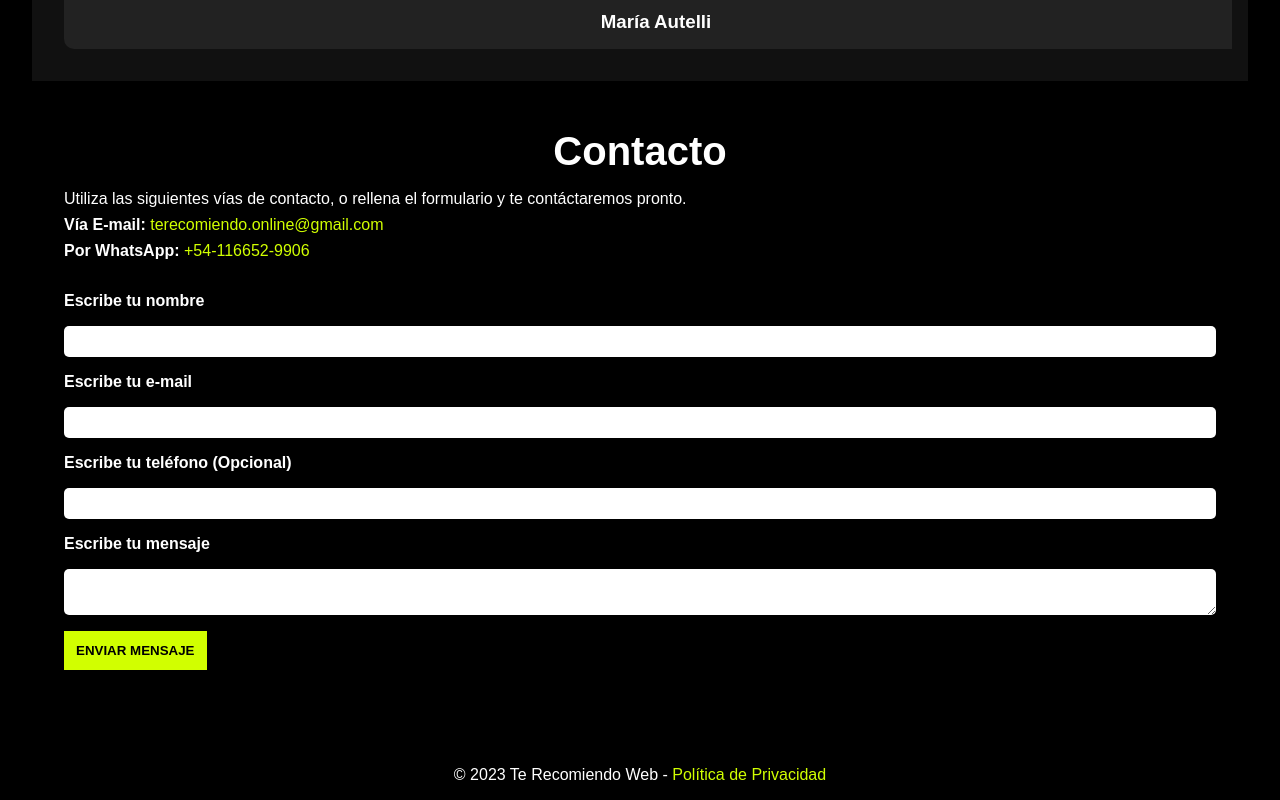
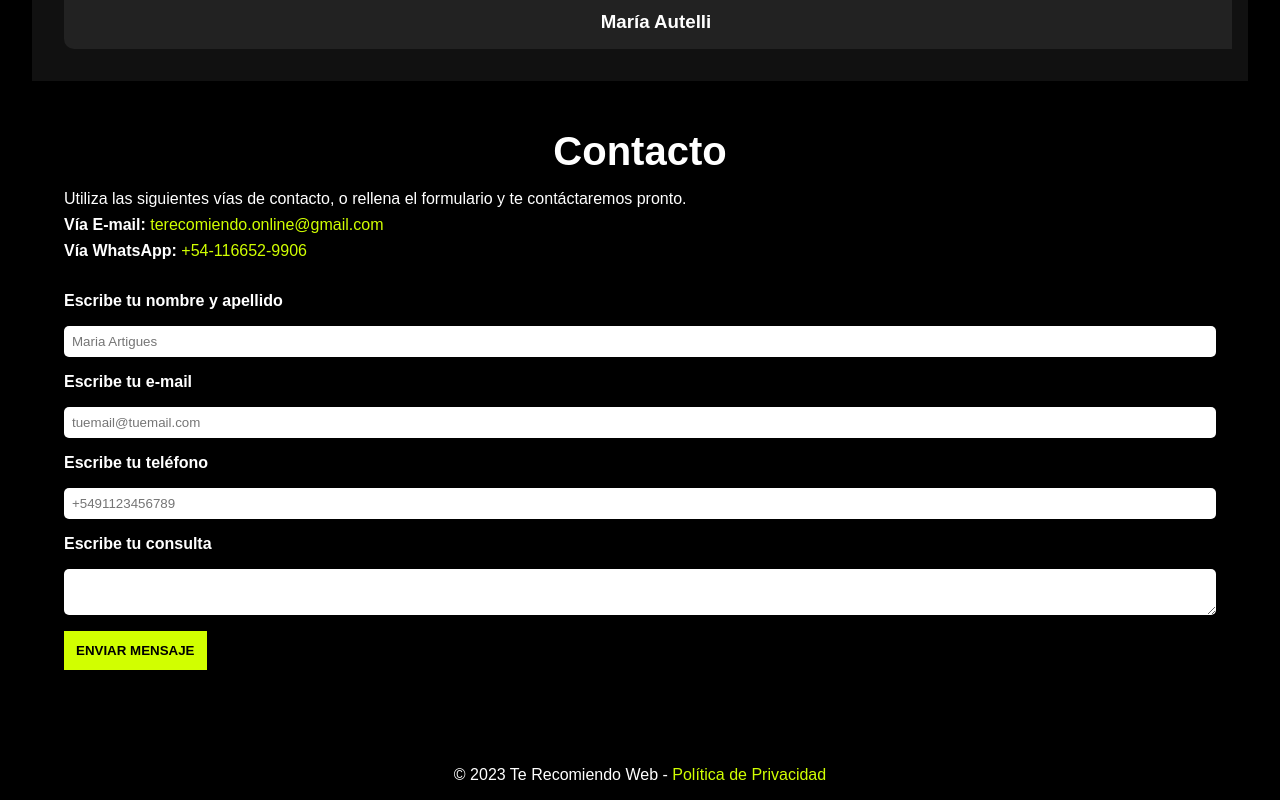
Before and after one commit to Mike2677Oro/Te-Recomiendo-WEB, a plain HTML site: page index.html in a window 1280 px wide. Shown: the part 2769-3569 px from the top of the page. Drawn offline with Linux system fonts and the light colour scheme.

Commit message:
three commit

```diff
--- a/index.html
+++ b/index.html
@@ -189,16 +189,16 @@
             <div class="contact-info">
                 <p>Utiliza las siguientes vías de contacto, o rellena el formulario y te contáctaremos pronto.</p>
                 <p><strong>Vía E-mail:</strong> <a href="mailto:terecomiendo.online@gmail.com">terecomiendo.online@gmail.com</a></p>
-                <p><strong>Por WhatsApp:</strong> <a href="https://api.whatsapp.com/send?phone=5491166529906 ">+54-116652-9906</a></p>
+                <p><strong>Vía WhatsApp:</strong> <a href="https://api.whatsapp.com/send?phone=5491166529906 ">+54-116652-9906</a></p>
             </div>
             <form id="contactForm">
-                <label for="name">Escribe tu nombre</label>
-                <input type="text" id="name" name="name" required>
+                <label for="name">Escribe tu nombre y apellido</label>
+                <input type="text" id="name" name="name" placeholder="Maria Artigues" required>
                 <label for="email">Escribe tu e-mail</label>
-                <input type="email" id="email" name="email" required>
-                <label for="phone">Escribe tu teléfono (Opcional)</label>
-                <input type="tel" id="phone" name="phone">
-                <label for="message">Escribe tu mensaje</label>
+                <input type="email" id="email" name="email" placeholder="tuemail@tuemail.com" required>
+                <label for="phone">Escribe tu teléfono</label>
+                <input type="tel" id="phone" placeholder="+5491123456789" name="phone">
+                <label for="message">Escribe tu consulta</label>
                 <textarea id="message" name="message" required></textarea>
                 <button id="colorbotones" type="submit">ENVIAR MENSAJE</button>
             </form>
```
